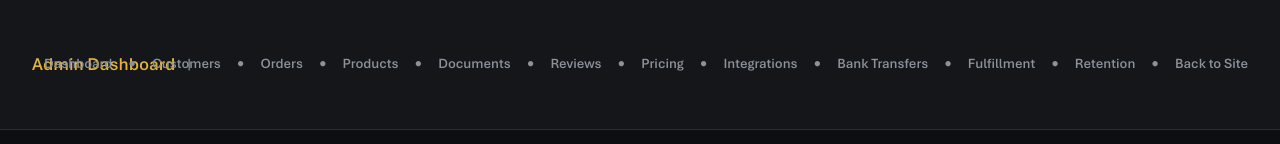
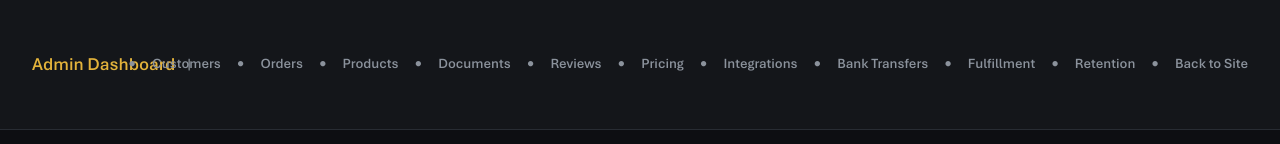
Before and after one commit to mnatechnologies/rocketsandpotatoes, a Next.js app: page /admin/products/new in a window 1280 px wide. Shown: the part 167-311 px from the top of the page. Built offline with nearby package versions, Linux system fonts and the light colour scheme; no server answers.

Commit message:
Add breadcrumb entry for admin dashboard and remove duplicate navigation link

```diff
--- a/src/app/admin/layout.tsx
+++ b/src/app/admin/layout.tsx
@@ -7,6 +7,7 @@ import { BreadcrumbItem } from '@/components/Breadcrumb';
 
 // Define breadcrumb mappings for admin routes
 const breadcrumbMap: Record<string, string> = {
+  '/admin': 'Dashboard',
   '/admin/document-verification': 'Document Verification',
   '/admin/reviews': 'Transaction Reviews',
   '/admin/edd-investigations': 'EDD Investigations',
@@ -103,12 +104,6 @@ export default function AdminLayout({
 
             {/* Quick Navigation */}
             <div className="flex items-center gap-3 sm:gap-4 flex-shrink-0">
-              <Link
-                href="/admin"
-                className="text-muted-foreground hover:text-primary text-sm transition-colors"
-              >
-                Dashboard
-              </Link>
               <span className="text-muted-foreground hidden sm:inline">•</span>
               <Link
                 href="/admin/customers"
```
